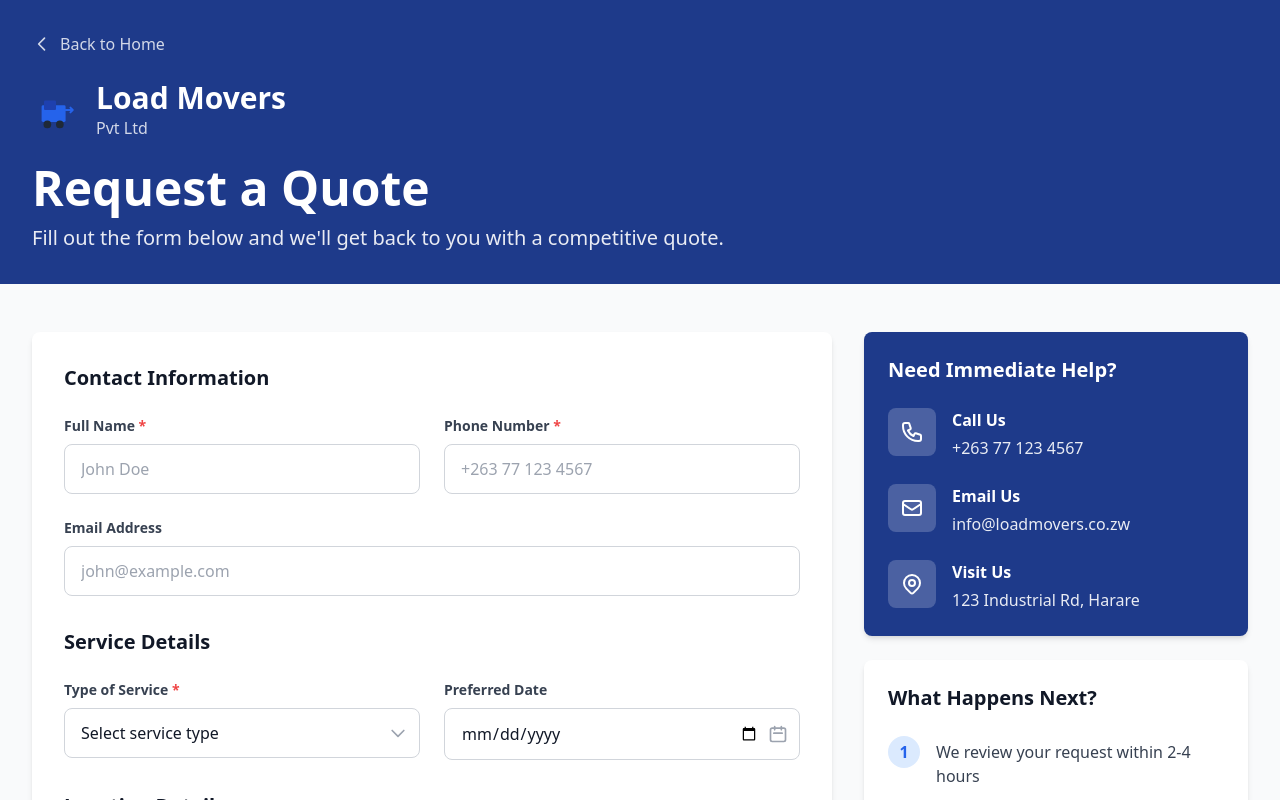
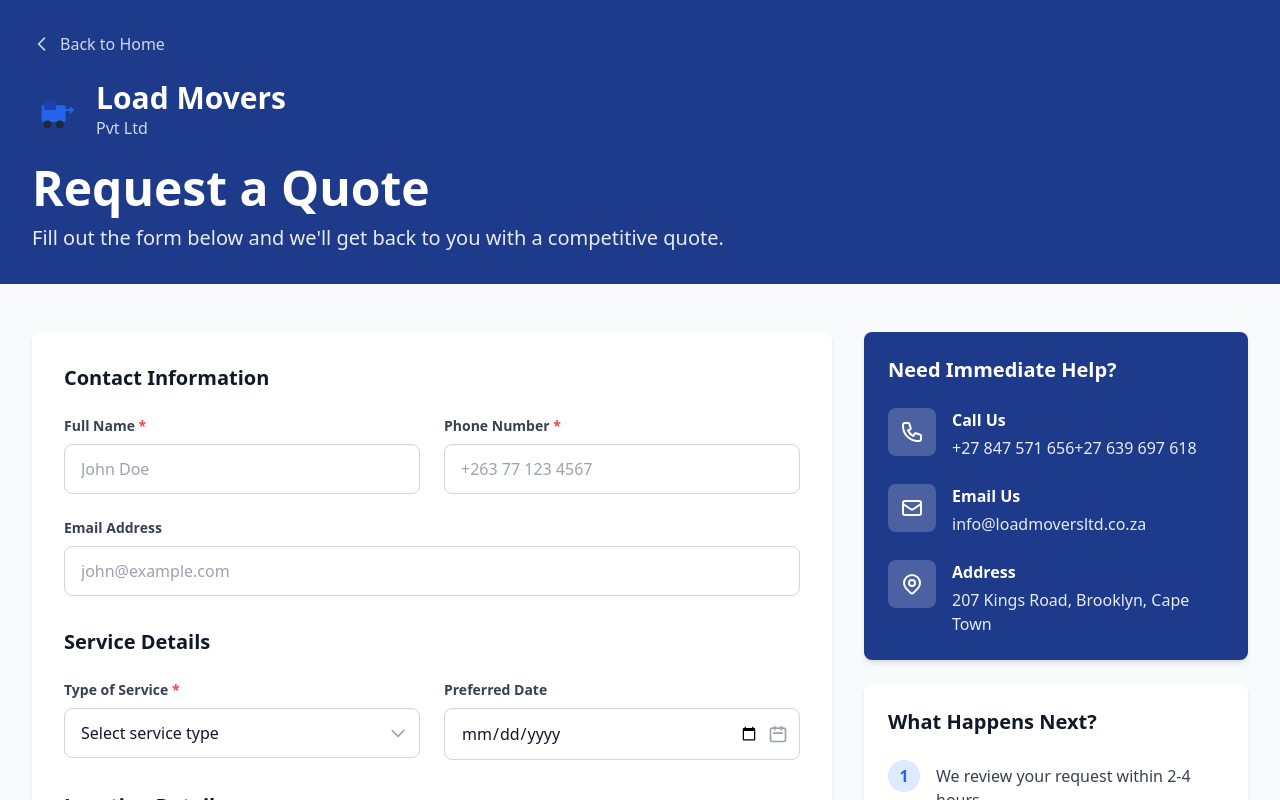
Before and after one commit to TinasheMeza/LoadMovers, a React (Vite) app: page /quote in a window 1280 px wide. Shown: the top 800 px of the page. Built offline with nearby package versions, Linux system fonts and the light colour scheme.

Commit message:
Update to Contact us Card QuoteRequestPage.jsx

```diff
--- a/src/pages/QuoteRequestPage.jsx
+++ b/src/pages/QuoteRequestPage.jsx
@@ -367,8 +367,11 @@ This email was sent from the Load Movers quote request form.`
                   </div>
                   <div>
                     <div className="font-semibold mb-1">Call Us</div>
-                    <a href="tel:+263771234567" className="text-white/90 hover:text-white transition-smooth">
-                      +263 77 123 4567
+                    <a href="tel:++27847571656" className="text-white/90 hover:text-white transition-smooth">
+                      +27 847 571 656
+                    </a>
+                    <a href="tel:+27639697618" className="text-white/90 hover:text-white transition-smooth">
+                      +27 639 697 618
                     </a>
                   </div>
                 </div>
@@ -382,8 +385,8 @@ This email was sent from the Load Movers quote request form.`
                   </div>
                   <div>
                     <div className="font-semibold mb-1">Email Us</div>
-                    <a href="mailto:info@loadmovers.co.zw" className="text-white/90 hover:text-white transition-smooth">
-                      info@loadmovers.co.zw
+                    <a href="mailto:info@loadmoversltd.co.za" className="text-white/90 hover:text-white transition-smooth">
+                      info@loadmoversltd.co.za
                     </a>
                   </div>
                 </div>
@@ -397,8 +400,8 @@ This email was sent from the Load Movers quote request form.`
                     </svg>
                   </div>
                   <div>
-                    <div className="font-semibold mb-1">Visit Us</div>
-                    <div className="text-white/90">123 Industrial Rd, Harare</div>
+                    <div className="font-semibold mb-1">Address</div>
+                    <div className="text-white/90">207 Kings Road, Brooklyn, Cape Town</div>
                   </div>
                 </div>
               </div>
```
